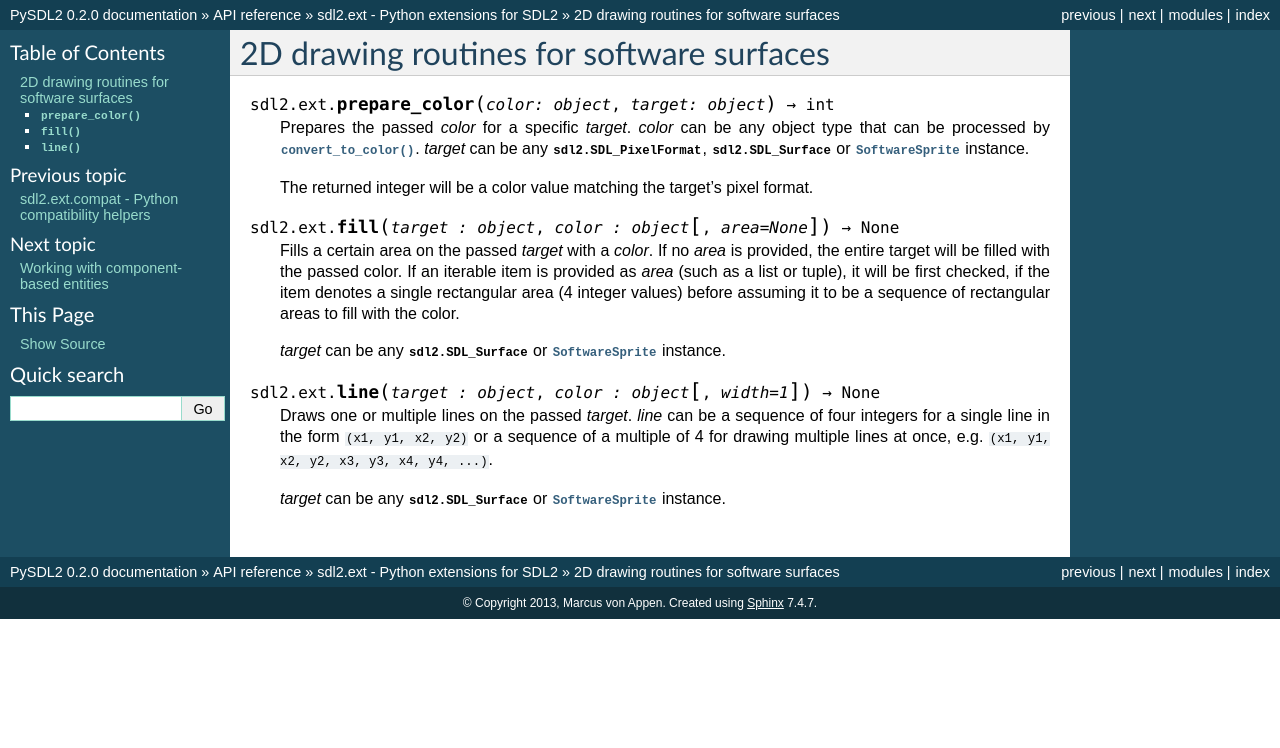
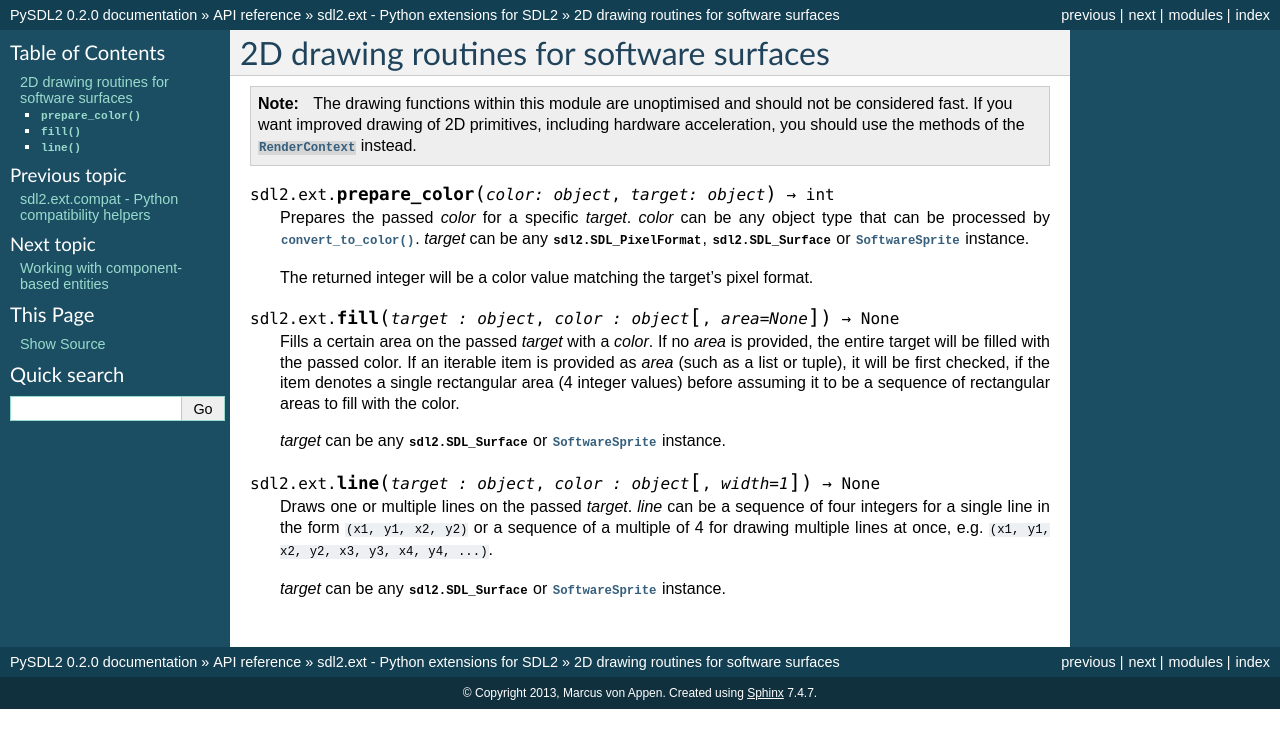
Before and after one commit to py-sdl/py-sdl2, a Sphinx documentation site: the page built from doc/modules/sdl2ext_draw.rst, in a window 1280 px wide. Shown: the top 748 px of the page. Built offline with Sphinx 7.4.7, drawn with Linux system fonts in a browser that asks for light colours.

```diff
--- a/doc/modules/sdl2ext_draw.rst
+++ b/doc/modules/sdl2ext_draw.rst
@@ -2,6 +2,13 @@
 
 2D drawing routines for software surfaces
 =========================================
+
+.. note::
+
+   The drawing functions within this module are unoptimised and should not be
+   considered fast. If you want improved drawing of 2D primitives, including
+   hardware acceleration, you should use the methods of the
+   :class:`RenderContext` instead.
 
 .. function:: prepare_color(color : object, target : object) -> int
 
--- a/doc/news.rst
+++ b/doc/news.rst
@@ -4,7 +4,7 @@ This describes the latest changes between the PySDL2 releases.
 
 0.2.0
 -----
-Released on 2013-XX-XX.
+Released on 2013-05-03.
 
 * removed sdl2.ext.scene; it now lives in python-utils
 * fixed sdl2.haptic module usage for Python 3
```
